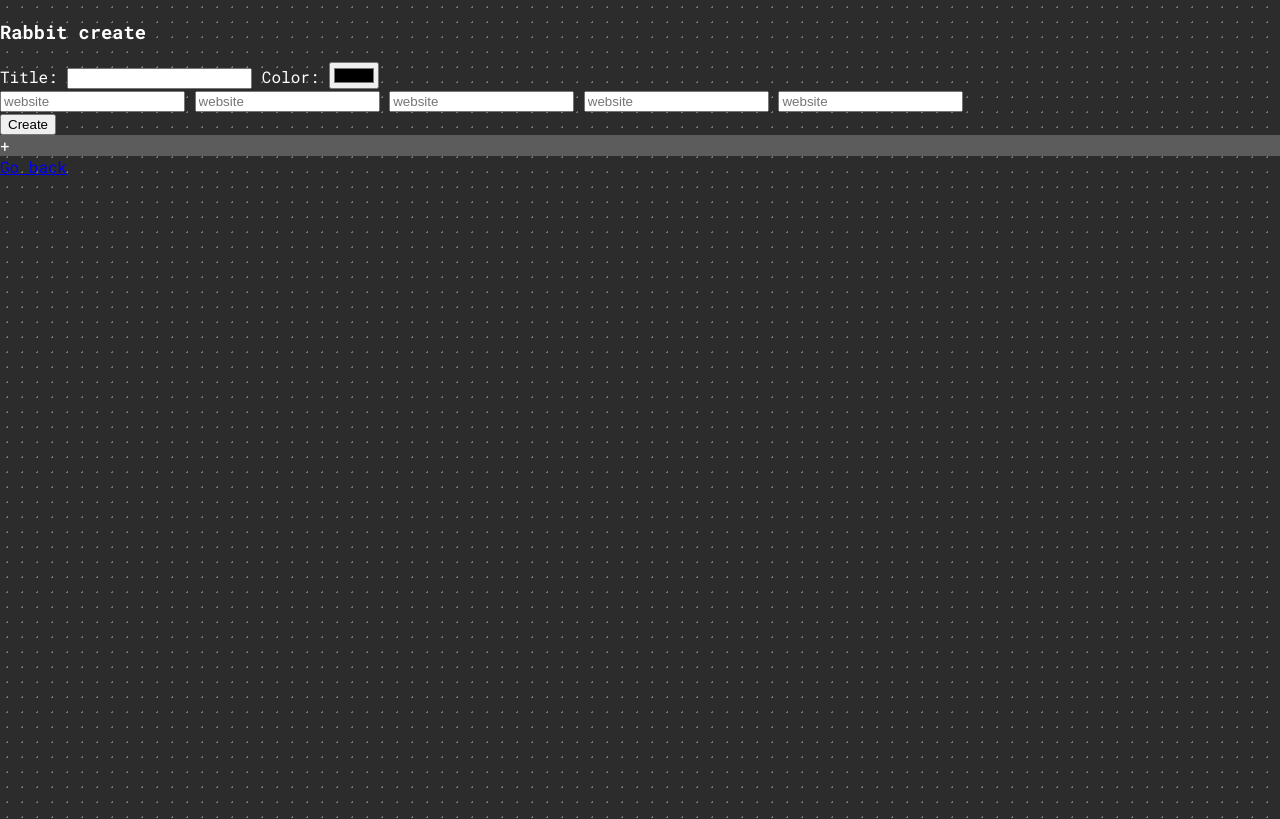
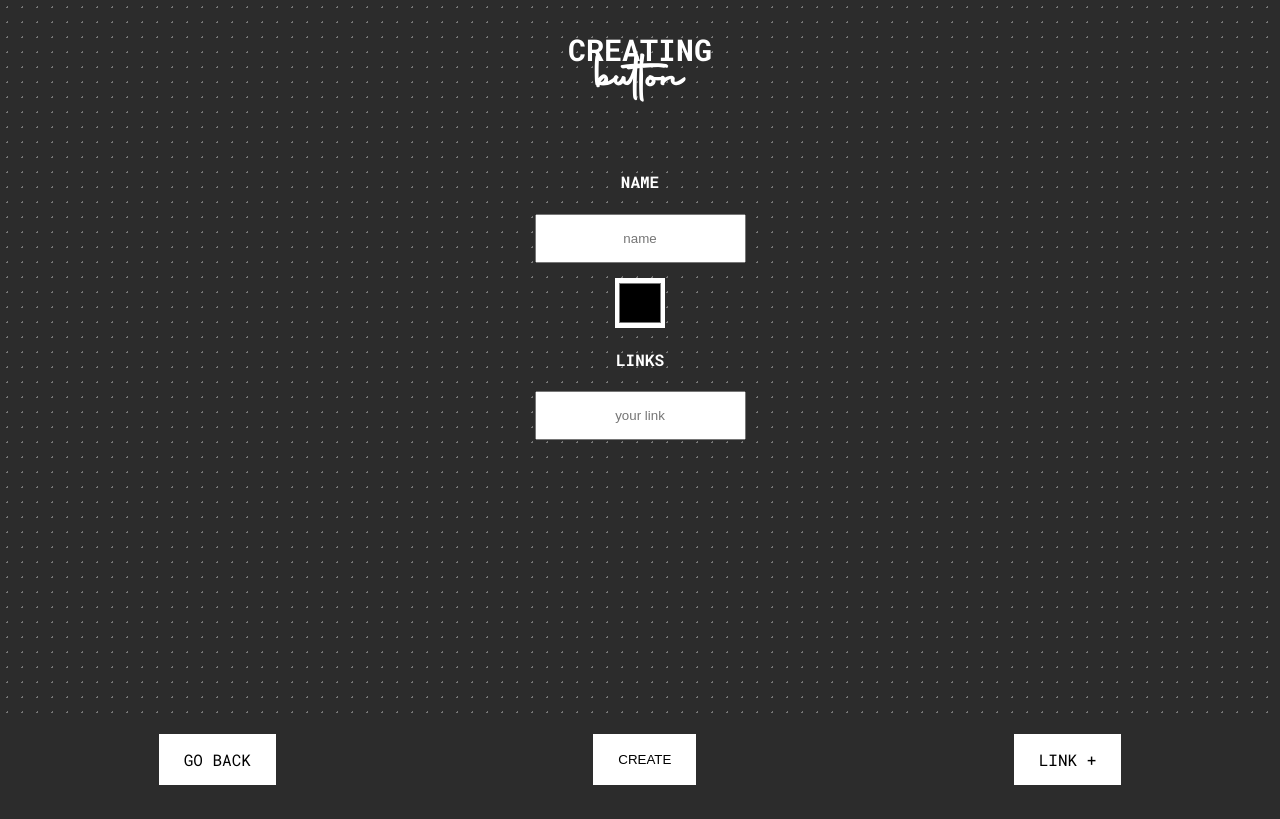
Before and after one commit to Gage-Lieble/TaskRabbit, a Django app: page /taskrabbits/create/ in a window 1280 px wide. After the commit the page ends 785 px from the top, so only its background shows below. Run offline with Django 4.2, Linux system fonts and the light colour scheme.

Commit message:
Finished edit and create page styles

```diff
--- a/rabbits_app/forms.py
+++ b/rabbits_app/forms.py
@@ -4,6 +4,8 @@ from .models import *
 from django.forms.widgets import TextInput
 
 class CreateRabbitForm(forms.ModelForm):
+    title = forms.CharField(label='', widget=forms.TextInput(attrs={'placeholder': "name"}))
+
     class Meta:
         model = Rabbit
         fields = '__all__'
--- a/rabbits_app/views.py
+++ b/rabbits_app/views.py
@@ -19,10 +19,11 @@ def create_rabbit(request):
     elif request.method == 'POST':
 
         link_list = [] # Organized form data into list
+        print(len(request.POST)-2)
         for input in range(len(request.POST)-3): # Allows user to add as many sites as they want
+
             link_list.append(request.POST[f'site-{input+1}'])
-
-
+        print(link_list)
         # Checks to see if any feilds empty
         final_links = ""
         for web in link_list:
--- a/static/css/style.css
+++ b/static/css/style.css
@@ -67,7 +67,7 @@ body {
 
 /* INTERFACE */
 
-#create-btn-wrap{
+#nav-wrapper{
     display: flex;
     justify-content: space-around;
     position: fixed;
@@ -151,6 +151,81 @@ body {
 .head-word{
     position: absolute;
 }
+
+
+/* EDIT */
+
+#edit-form{
+    display: flex;
+    flex-direction: column;
+    align-items: center;
+    padding-bottom: 125px;
+}
+.edit-text{
+    padding: 15px;
+    margin-bottom: 15px;
+    text-align: center;
+}
+#create-form{
+
+    width: 100vw;
+    display: flex;
+    flex-direction: column;
+    align-items: center;
+
+
+}
+
+#add_inp{
+    background-color: white;
+    color: black;
+    text-decoration: none;
+    padding: 15px 25px 15px 25px;
+    text-align: center;
+}
+
+#edit-back{
+    background-color: white;
+    color: black;
+    text-decoration: none;
+    padding: 15px 25px 15px 25px;
+    text-align: center;
+}
+
+.form-submit-btn{
+    border: 0px;
+    padding: 15px 25px 15px 25px;
+    color: white;
+
+}
+.color-field{
+    width: 50px;
+    height: 50px;
+    border: 0px;
+    background-color: white;
+}
+
+/* CREATE */
+#edit-form-create{
+    display: flex;
+    flex-direction: column;
+    align-items: center;
+    padding-bottom: 125px;
+}
+#edit-form-create>input[type=text]{
+    padding: 15px;
+    margin-bottom: 15px;
+    text-align: center;
+}
+#edit-form-create>input[type=color]{
+    width: 50px;
+    height: 50px;
+    border: 0px;
+    background-color: white;
+}
+#edit-form-create>label{
+    display: none;
+}
 @font-face {
     font-family: roboto;
     src: url(/static/fonts/RobotoMono-VariableFont_wght.ttf);
--- a/static/js/main.js
+++ b/static/js/main.js
@@ -1,4 +1,3 @@
-console.log('it works')
 
 // Allows 1 button to open multiple links
 function openLinks(links){
@@ -8,18 +7,21 @@ function openLinks(links){
 
     }
 
+
+
+
+// Adding more links to 1 button
 let addInpBtn = document.getElementById('add_inp')
-
 let createForm = document.getElementById('create-form')
-let counter = 5
+let counter = 1
 addInpBtn.addEventListener('click', () =>{
     console.log('add')
     counter += 1
-    // let newInp = `<input type="text" name="site-${counter}" placeholder="website">`
     let newInp = document.createElement("input");
     newInp.type = "text";
     newInp.name = "site-" + counter;
-    newInp.placeholder = 'website'
+    newInp.placeholder = 'your link'
+    newInp.className = 'edit-text'
     createForm.appendChild(newInp)
 
 })
--- a/templates/base.html
+++ b/templates/base.html
@@ -8,7 +8,7 @@
     <meta name="viewport" content="width=device-width, initial-scale=1.0">
     <title>{% block title %}{% endblock %}</title>
     <link rel="stylesheet" href="{% static 'css/style.css' %}">
-    <script src="{% static 'js/main.js' %}"></script>
+    <script src="{% static 'js/main.js' %}" defer></script>
 </head>
 <body>
     {% block content %}
--- a/templates/base_temps/interface.html
+++ b/templates/base_temps/interface.html
@@ -1,3 +1,4 @@
+<!-- @html-nocheck -->
 {% extends 'base.html' %}
 
 
@@ -30,7 +31,7 @@
 
 </div>
 
-<div id="create-btn-wrap">
+<div id="nav-wrapper">
 
     <a class="nav-btns" href="{% url 'users_app:index' %}">HOME</a>
     <a id="create-btn" href="{% url 'rabbits_app:create_rabbit' %}">CREATE +</a>
--- a/templates/rabbit_temps/createrabbit.html
+++ b/templates/rabbit_temps/createrabbit.html
@@ -2,21 +2,23 @@
 
 {% block title %}TaskRabbit - Create{% endblock %}
 {% block content %}
-<h3>Rabbit create</h3>
-<form  action="{% url 'rabbits_app:create_rabbit' %}" method="POST">
+<div id="greet-title">
+    <h3 class="head-word">CREATING</h3>
+    <h1 class="head-word" style="text-transform:lowercase; margin-bottom: 0px;">button</h1>
+</div>
+<form id="edit-form-create" action="{% url 'rabbits_app:create_rabbit' %}" method="POST">
+    <h4>NAME</h4>
 {% csrf_token %}
     {{form}}
     <div id="create-form">
-        <input type="text" name="site-1" placeholder="website" required>
-        <input type="text" name="site-2" placeholder="website">
-        <input type="text" name="site-3" placeholder="website">
-        <input type="text" name="site-4" placeholder="website">
-        <input type="text" name="site-5" placeholder="website">
+        <h4>LINKS</h4>
+        <input class="edit-text" type="text" name="site-1" placeholder="your link" required>
     </div>
+    <div id="nav-wrapper">
+        <a id="edit-back" href="{% url 'users_app:interface' %}">GO BACK</a>
+        <button class="form-submit-btn" style="background-color: white; color: black;" type="submit">CREATE</button>
+        <div id="add_inp">LINK +</div>
+    </div>
+</form>
 
-    <button type="submit">Create</button>
-</form>
-<div id="add_inp" style="background-color: rgb(92, 92, 92);">+</div>
-
-<a href="{% url 'users_app:interface' %}">Go back</a>
 {% endblock %}
```
Also changed, not shown: templates/rabbit_temps/editrabbit.html (+15 -8 lines), db.sqlite3.
